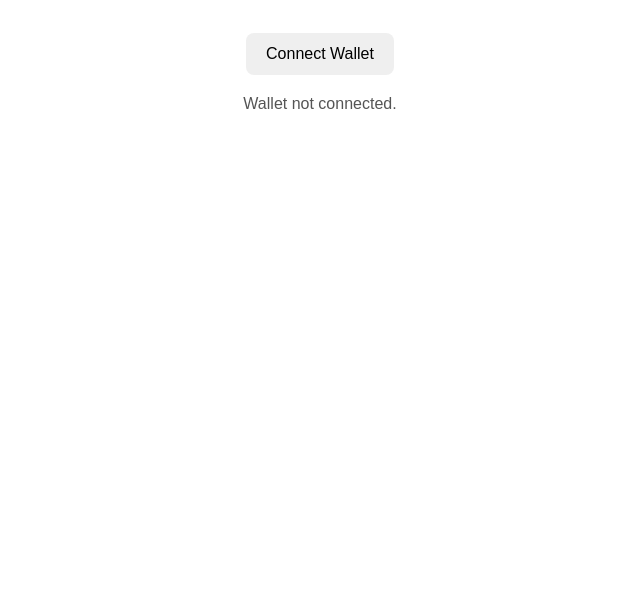
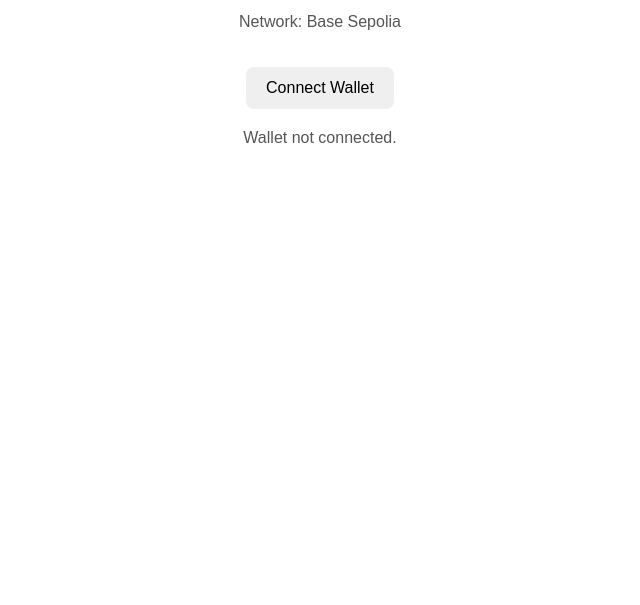
Before and after one commit to WinImpala67/base-verified-quest, a website: page frontend/index.html in a window 1280 px wide. Shown: the part 195-800 px from the top of the page, without its empty margins (320-960 px from the left). Drawn offline with Linux system fonts and the light colour scheme.

Commit message:
feat: display Base Sepolia network

```diff
--- a/frontend/index.html
+++ b/frontend/index.html
@@ -11,6 +11,8 @@
 
   <p>Onchain verification on Base.</p>
 
+  <p id="network">Network: Base Sepolia</p>
+
   <button id="connectButton">Connect Wallet</button>
 
   <p id="status">Wallet not connected.</p>
```
